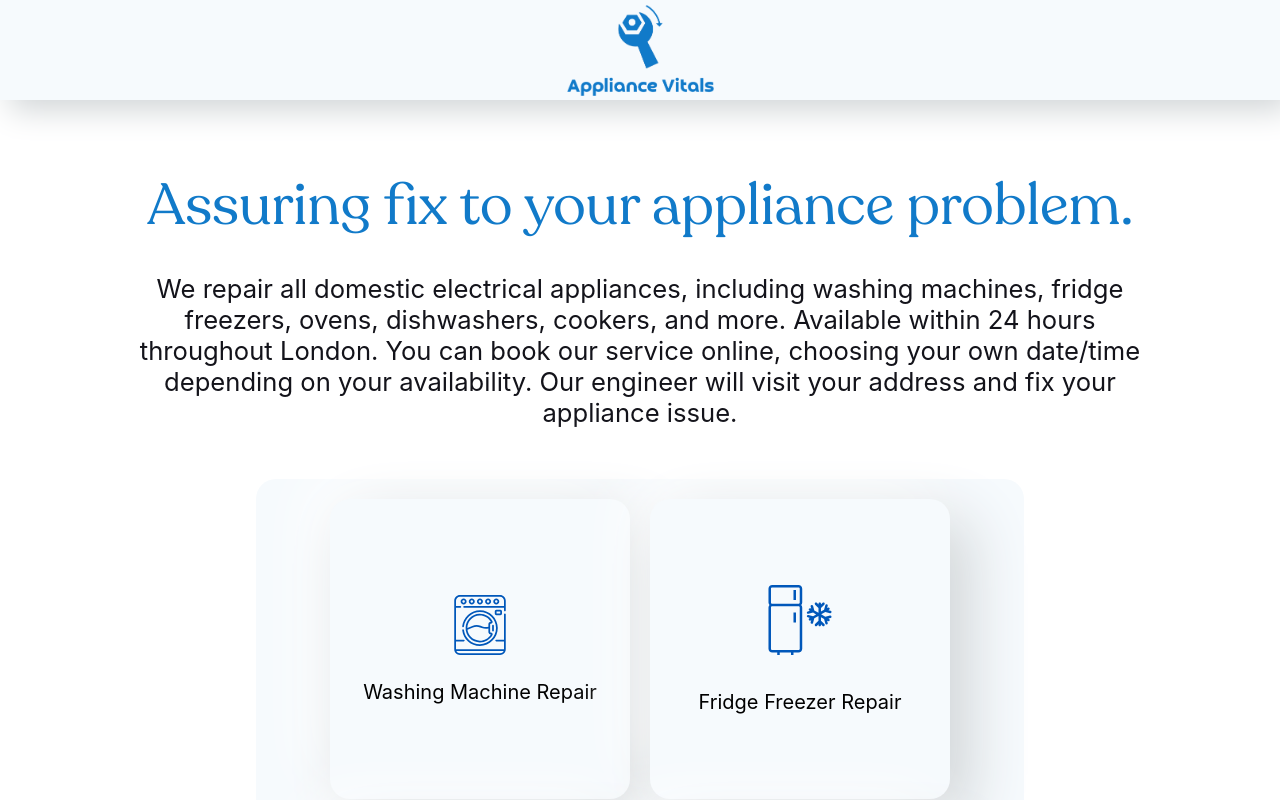
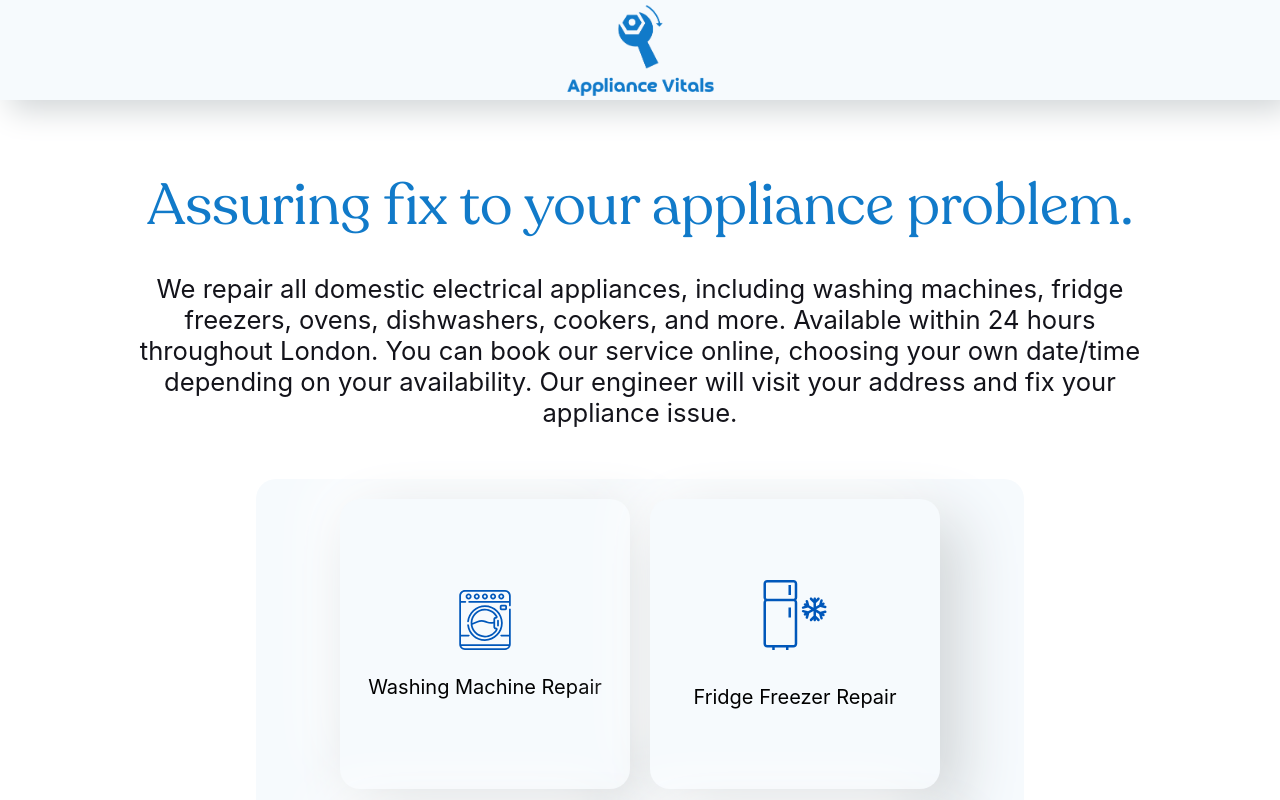
Before and after one commit to sohaibmh/appliance-vitals, a Next.js app: page / in a window 1280 px wide. Shown: the top 800 px of the page. Built offline with nearby package versions, Linux system fonts and the light colour scheme.

Commit message:
services size updated

```diff
--- a/styles/Home.module.css
+++ b/styles/Home.module.css
@@ -91,8 +91,8 @@
   display: flex;
   font-size: 2rem;
   background-color: rgba(113, 187, 183, 0.541);
-  height: 30rem;
-  width: 30rem;
+  height: 29rem;
+  width: 29rem;
   /* border: solid 1px black; */
   border-radius: 20px;
   margin: 1rem;
```
